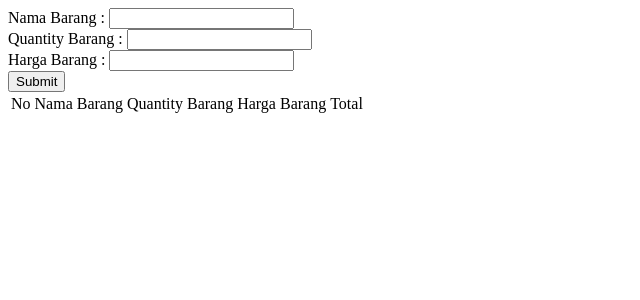
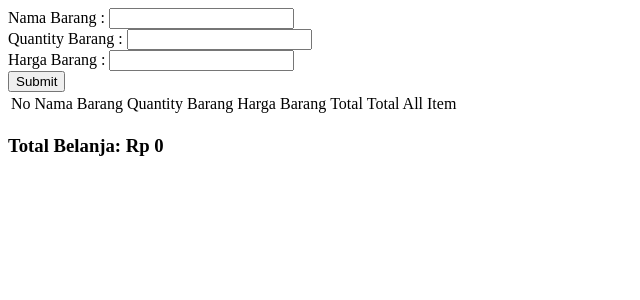
Before and after one commit to Excellent-Echo/kasir-app, a React (Create React App) app: page / in a window 1280 px wide. Shown: the top 300 px of the page, without its empty margins (0-640 px from the left). Built offline with nearby package versions, Linux system fonts and the light colour scheme.

Commit message:
release 5 done

```diff
--- a/src/components/DisplayListItem.jsx
+++ b/src/components/DisplayListItem.jsx
@@ -19,6 +19,9 @@ const DisplayListItem = ({orderList}) => {
                     </td>
                     <td>
                         Total
+                    </td>
+                    <td>
+                        Total All Item
                     </td>
                 </thead>
 
--- a/src/components/OrderPage.jsx
+++ b/src/components/OrderPage.jsx
@@ -1,6 +1,7 @@
 import React,{useState, useEffect} from 'react'
 import DisplayListItem from './DisplayListItem';
 import FormOrder from './FormOrder'
+import TotalAllItem from './TotalAllItem';
 
 const OrderPage = () => {
     const [orderItems, setOrderItems] = useState([]);
@@ -31,6 +32,7 @@ const OrderPage = () => {
         <div>
             <FormOrder handleAddItem={handleAddItem}/>
             <DisplayListItem orderList={orderItems}/>
+            <TotalAllItem orderTotal ={orderItems}/>
         </div>
     )
 }
--- /dev/null
+++ b/src/components/TotalAllItem.jsx
@@ -0,0 +1,14 @@
+import React from 'react'
+
+const TotalAllItem = ({ orderTotal }) => {
+    let TotalAllItem = 0;
+    TotalAllItem = orderTotal.reduce((total, {inputQuantityBarang, inputHargaBarang}) =>
+    total + inputQuantityBarang * inputHargaBarang, TotalAllItem)
+    return (
+        <div className="total-belanja">
+            <h3>Total Belanja: Rp {TotalAllItem}</h3>
+        </div>
+    )
+}
+
+export default TotalAllItem
```
